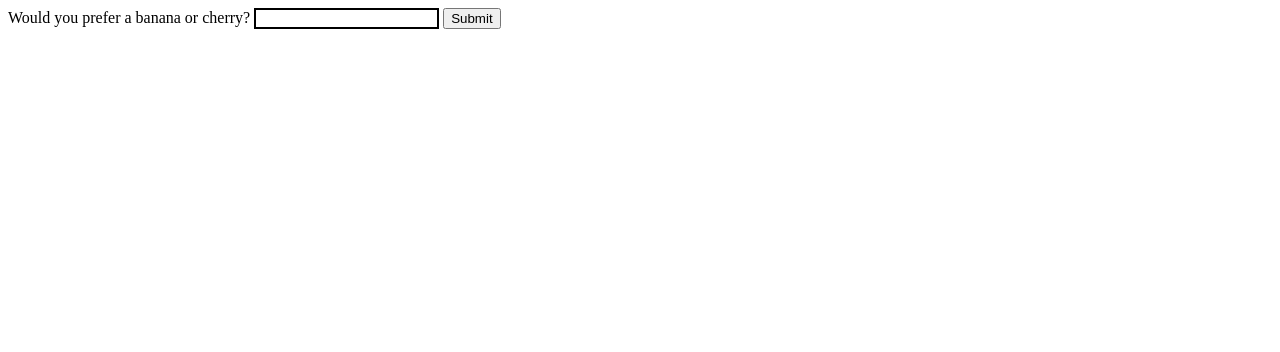
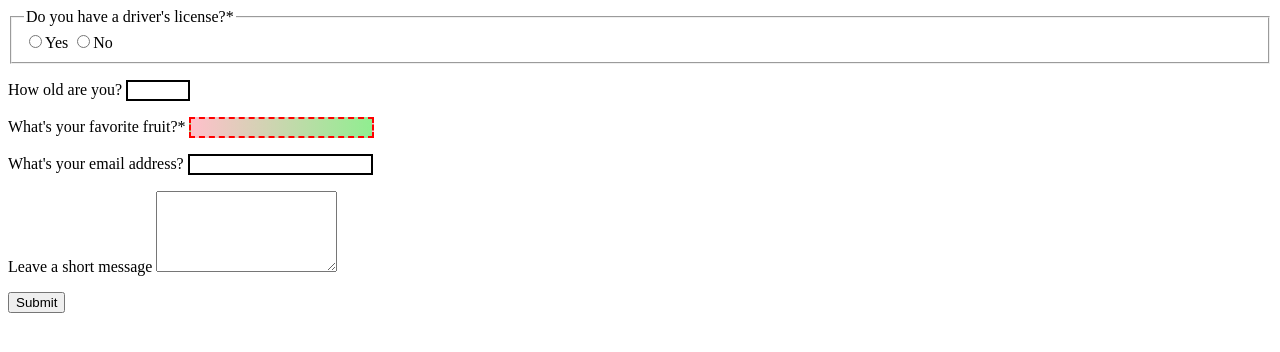
Before and after one commit to JerryShum/webdev-practice, a plain HTML site: page Forms/validating-forms/valid.html in a window 1280 px wide. Drawn offline with Linux system fonts and the light colour scheme.

Commit message:
feat: validating forms complete

```diff
--- a/Forms/validating-forms/valid.css
+++ b/Forms/validating-forms/valid.css
@@ -1,5 +1,9 @@
 input:invalid {
     border: 2px dashed red;
+}
+
+input:invalid:required {
+    background-image: linear-gradient(to right, pink, lightgreen);
 }
 
 input:valid {
--- a/Forms/validating-forms/valid.html
+++ b/Forms/validating-forms/valid.html
@@ -8,9 +8,73 @@
   </head>
   <body>
     <form>
-      <label for="choose">Would you prefer a banana or cherry?</label>
-      <input id="choose" name="i-like" />
-      <button>Submit</button>
+      <fieldset>
+        <legend>
+          Do you have a driver's license?<span aria-label="required">*</span>
+        </legend>
+        <!-- While only one radio button in a same-named group can be selected at a time,
+               and therefore only one radio button in a same-named group having the "required"
+               attribute suffices in making a selection a requirement -->
+        <input type="radio" required name="driver" id="r1" value="yes" /><label
+          for="r1"
+          >Yes</label
+        >
+        <input type="radio" required name="driver" id="r2" value="no" /><label
+          for="r2"
+          >No</label
+        >
+      </fieldset>
+      <p>
+        <label for="n1">How old are you?</label>
+        <!-- The pattern attribute can act as a fallback for browsers which
+               don't implement the number input type but support the pattern attribute.
+               Please note that browsers that support the pattern attribute will make it
+               fail silently when used with a number field.
+               Its usage here acts only as a fallback -->
+        <input
+          type="number"
+          min="12"
+          max="120"
+          step="1"
+          id="n1"
+          name="age"
+          pattern="\d+"
+        />
+      </p>
+      <p>
+        <label for="t1"
+          >What's your favorite fruit?<span aria-label="required"
+            >*</span
+          ></label
+        >
+        <input
+          type="text"
+          id="t1"
+          name="fruit"
+          list="l1"
+          required
+          pattern="[Bb]anana|[Cc]herry|[Aa]pple|[Ss]trawberry|[Ll]emon|[Oo]range"
+        />
+        <datalist id="l1">
+          <option>Banana</option>
+          <option>Cherry</option>
+          <option>Apple</option>
+          <option>Strawberry</option>
+          <option>Lemon</option>
+          <option>Orange</option>
+        </datalist>
+      </p>
+      <p>
+        <label for="t2">What's your email address?</label>
+        <input type="email" id="t2" name="email" />
+      </p>
+      <p>
+        <label for="t3">Leave a short message</label>
+        <textarea id="t3" name="msg" maxlength="140" rows="5"></textarea>
+      </p>
+      <p>
+        <button>Submit</button>
+      </p>
     </form>
   </body>
 </html>
```
